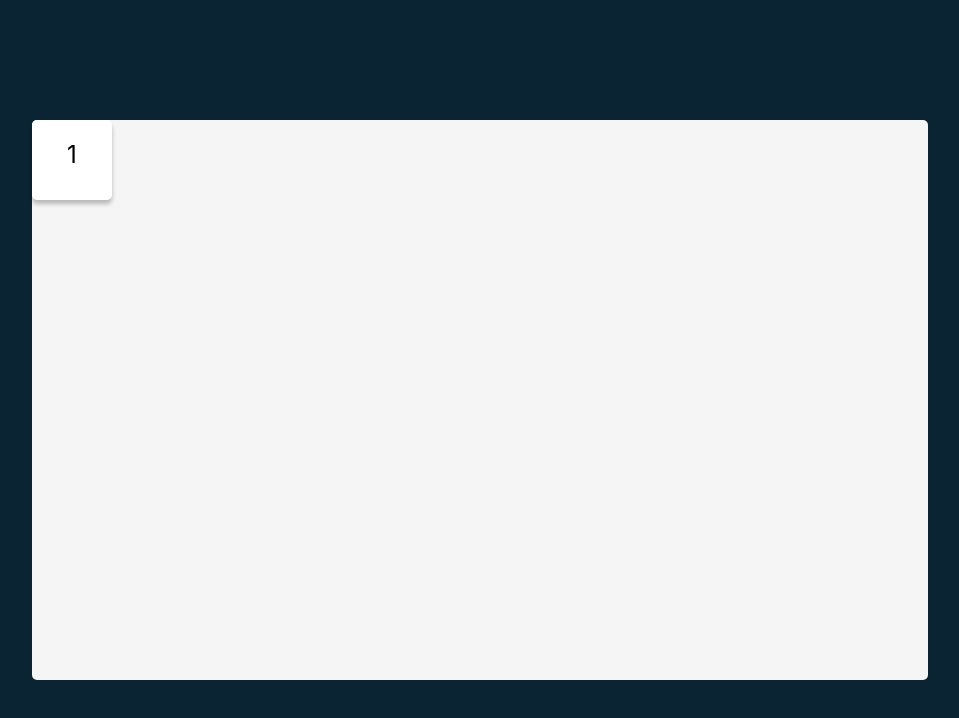
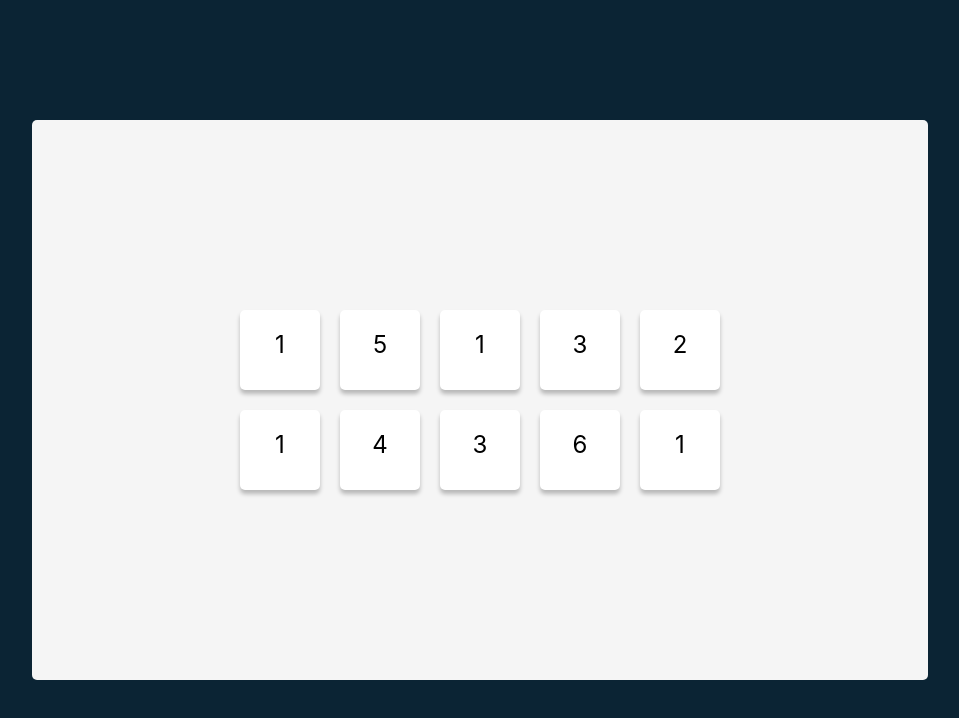
Before and after one commit to mb-dir/freeCodeCamp-tutorials, a React (Create React App) app in the folder fcc-tenzies/: page / in a window 1280 px wide. Shown: the top 718 px of the page, without its empty margins (160-1119 px from the left). Built offline with nearby package versions, Linux system fonts and the light colour scheme.

Commit message:
Creating 10 instances of Die
In order to craete styles, in the final app the number will be
generated, and the Die's will not be added hardcode

```diff
--- a/fcc-tenzies/src/App.js
+++ b/fcc-tenzies/src/App.js
@@ -3,7 +3,18 @@ import Die from "./Die";
 function App() {
   return (
     <main className="mainContainer">
-      <Die number={1} />
+      <div className="dieContainer">
+        <Die number={1} />
+        <Die number={5} />
+        <Die number={1} />
+        <Die number={3} />
+        <Die number={2} />
+        <Die number={1} />
+        <Die number={4} />
+        <Die number={3} />
+        <Die number={6} />
+        <Die number={1} />
+      </div>
     </main>
   );
 }
--- a/fcc-tenzies/src/index.css
+++ b/fcc-tenzies/src/index.css
@@ -21,6 +21,9 @@ code {
     monospace;
 }
 .mainContainer {
+  display: flex;
+  align-items: center;
+  justify-content: center;
   width: 90vw;
   height: 80vh;
   background-color: #f5f5f5;
@@ -32,12 +35,33 @@ code {
     height: 70vh;
   }
 }
+.dieContainer {
+  display: grid;
+  grid-template-columns: repeat(5, 50px);
+  grid-template-rows: repeat(2, 50px);
+  grid-column-gap: 15px;
+  grid-row-gap: 15px;
+}
 .die {
-  width: 80px;
-  height: 80px;
+  width: 50px;
+  height: 50px;
   background-color: #fff;
   border-radius: 5px;
   box-shadow: 0px 4px 4px 0px #00000040;
   font-size: 24px;
-  padding: 20px;
+  padding: 10px;
+  cursor: pointer;
 }
+@media (min-width: 768px) {
+  .dieContainer {
+    grid-template-columns: repeat(5, 80px);
+    grid-template-rows: repeat(2, 80px);
+    grid-column-gap: 20px;
+    grid-row-gap: 20px;
+  }
+  .die {
+    width: 80px;
+    height: 80px;
+    padding: 20px;
+  }
+}
```
